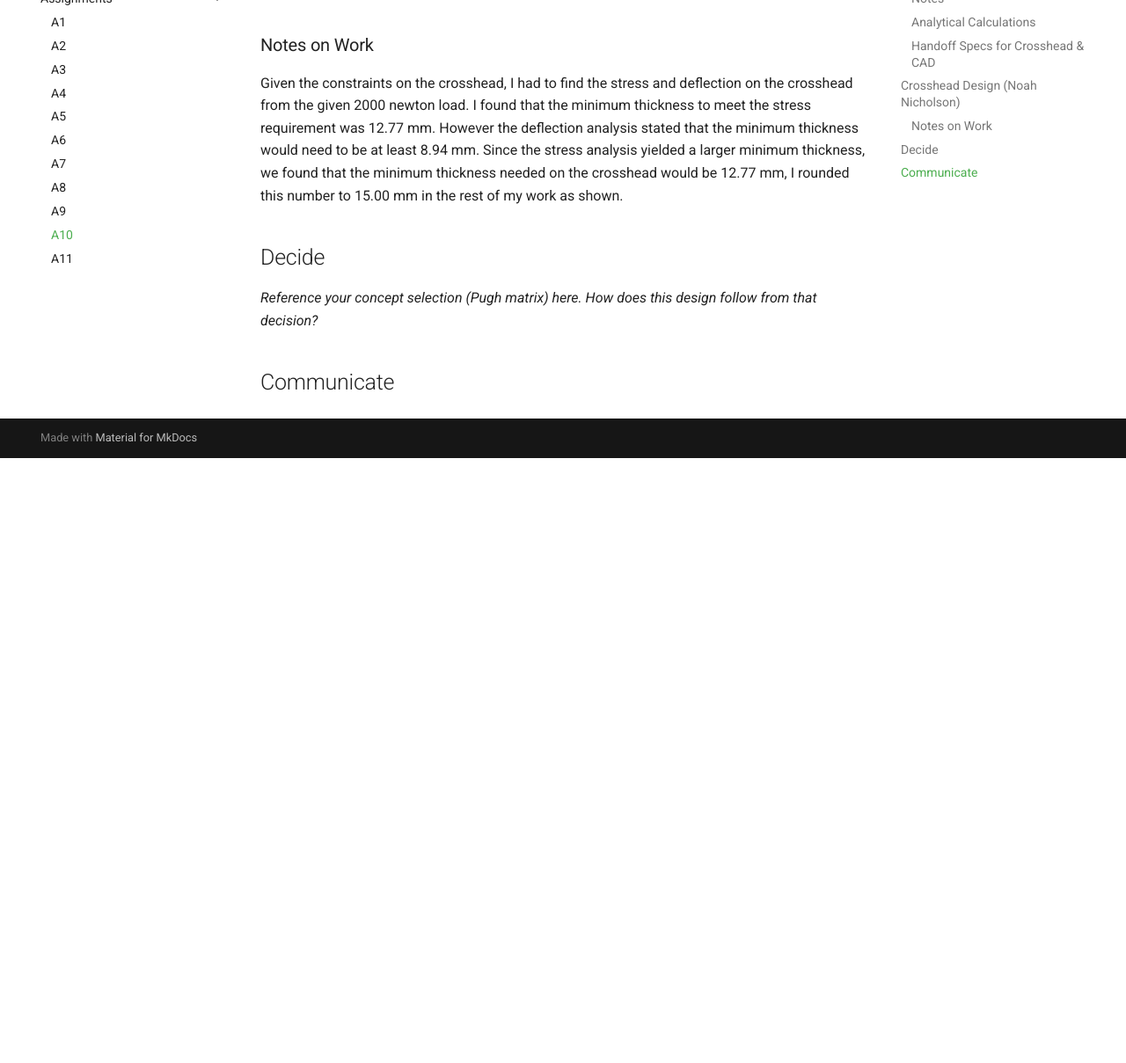
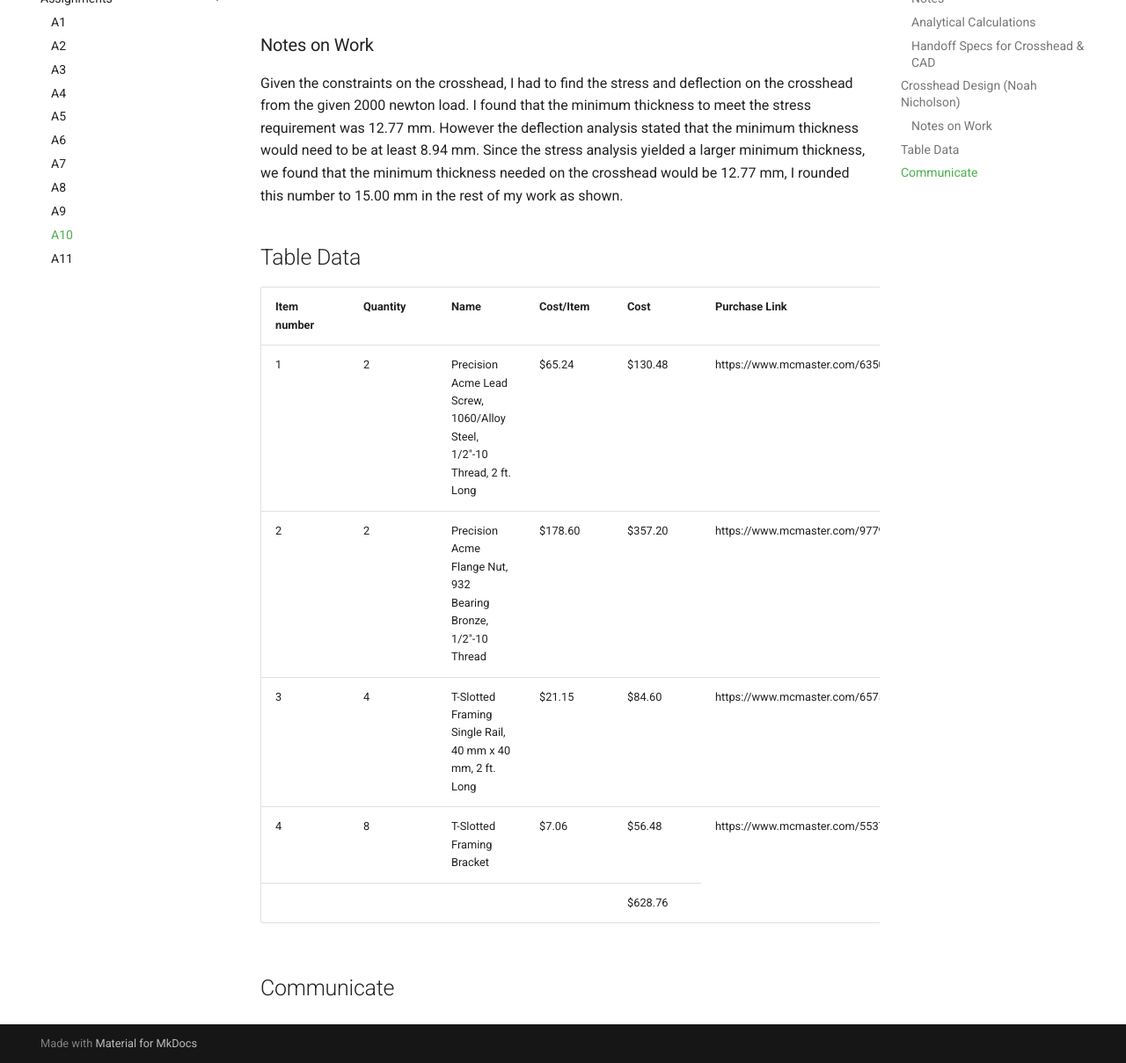
Before and after one commit to nnicho12/Noah-Nicholson-Portfolio, an MkDocs documentation site: the page built from docs/assignments/A10/index.md, in a window 1280 px wide and 1400 px high, scrolled down 4060 px, cut to the strip 191-1400 px from the top of the window. Shown: the whole strip at 88% size. Built offline with MkDocs 1.6.1 and Material for MkDocs 9.7.7, drawn with Linux system fonts in a browser that asks for light colours; before the commit the page ends 4772 px from its top, so only the background shows below that.

Commit message:
Insert item cost table in assignment documentation
Added a table with item details, quantities, and costs for project components.

```diff
--- a/docs/assignments/A10/index.md
+++ b/docs/assignments/A10/index.md
@@ -116,7 +116,63 @@ Given the constraints on the crosshead, I had to find the stress and deflection
 
 
 
-## Decide
-_Reference your concept selection (Pugh matrix) here. How does this design follow from that decision?_
+## Table Data
+
+<table>
+  <tr>
+    <th>Item number</th>
+    <th>Quantity </th>
+    <th>Name</th>
+    <th>Cost/Item</th>
+    <th>Cost</th>
+    <th>Purchase Link</th>
+  </tr>
+
+  <tr>
+    <td>1</td>
+    <td>2</td>
+    <td>Precision Acme Lead Screw, 1060/Alloy Steel, 1/2"-10 Thread, 2 ft. Long</td>
+    <td>$65.24</td>
+    <td>$130.48</td>
+    <td>https://www.mcmaster.com/6350K61/</td>
+  </tr>
+
+  <tr>
+    <td>2</td>
+    <td>2</td>
+    <td>Precision Acme Flange Nut, 932 Bearing Bronze, 1/2"-10 Thread</td>
+    <td>$178.60</td>
+    <td>$357.20</td>
+    <td>https://www.mcmaster.com/97790A110/</td>
+  </tr>
+
+  <tr>
+    <td>3</td>
+    <td>4</td>
+    <td>T-Slotted Framing Single Rail, 40 mm x 40 mm, 2 ft. Long</td>
+    <td>$21.15</td>
+    <td>$84.60</td>
+    <td>https://www.mcmaster.com/6575N25/</td>
+  </tr>
+
+  <tr>
+    <td>4</td>
+    <td>8</td>
+    <td>T-Slotted Framing Bracket</td>
+    <td>$7.06</td>
+    <td>$56.48</td>
+    <td>https://www.mcmaster.com/5537T937/</td>
+  </tr>
+
+  <tr>
+    <td></td>
+    <td></td>
+    <td></td>
+    <td></td>
+    <td>$628.76</td>
+  </tr>
+
+</table>
+
 
 ## Communicate
```
